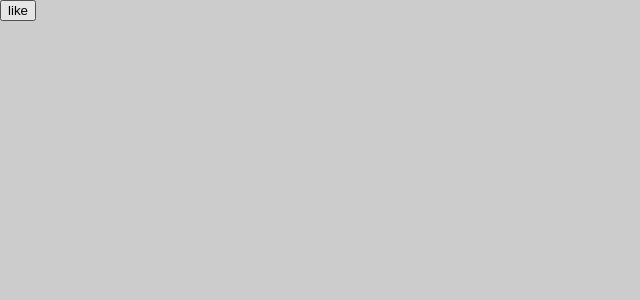
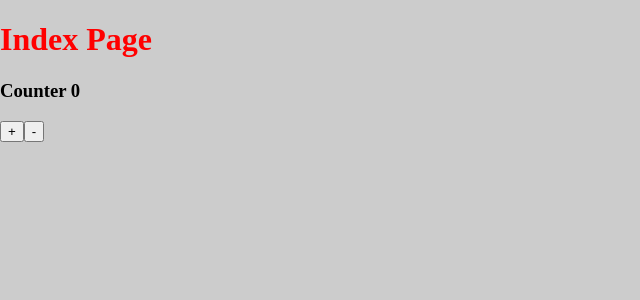
Before and after one commit to timchao0825/react-redux-practice, a React app: page / in a window 1280 px wide. Shown: the top 300 px of the page, without its empty margins (0-640 px from the left). Built offline with nearby package versions, Linux system fonts and the light colour scheme.

Commit message:
redux training

```diff
--- a/src/App.js
+++ b/src/App.js
@@ -1,22 +1,17 @@
 import '@babel/polyfill';
-
 import React from 'react';
 import ReactDOM from 'react-dom';
-// import Index from './pages/Index';
-// import Test from './pages/Test';
-import Comment from './pages/Comment';
-
+// page
+import Index from './pages/Index';
+// css
 import './assets/css/layout.scss';
-
 // redux
 import { store } from './store/configureStore';
 import { Provider } from 'react-redux';
 
 ReactDOM.render(
   <Provider store={store}>
-    {/* <Index /> */}
-    {/* <Test /> */}
-    <Comment likedText="cancel" unlikedText="like" />
+    <Index />
   </Provider>,
   document.getElementById('App')
 );
--- a/src/actions/actions.js
+++ b/src/actions/actions.js
@@ -8,7 +8,6 @@ export const DECREMENT = () => {
     type: 'decrement',
   };
 };
-// export const IS_LOGIN = 'IS_LOGIN';
 export const IS_LOGIN = () => {
   return {
     type: 'IS_LOGIN',
--- a/src/pages/Index.js
+++ b/src/pages/Index.js
@@ -21,12 +21,10 @@ function Index() {
         <h3>Counter {counter}</h3>
         <button onClick={() => dispatch(INCREMENT())}> + </button>
         <button onClick={() => dispatch(DECREMENT())}> - </button>
-
-        <hr />
-
+        {/* <hr />
         <h3>Loggin State</h3>
         <button onClick={() => dispatch(IS_LOGIN())}>LOG</button>
-        {isLogged ? <h3>Valuable Information to see it</h3> : ''}
+        {isLogged ? <h3>Valuable Information to see it</h3> : ''} */}
       </div>
       {/* <TextArea defaultVal={startVal}/> */}
     </div>
--- a/src/reducers/isLogged.js
+++ b/src/reducers/isLogged.js
@@ -1,5 +1,3 @@
-// import { IS_LOGIN } from '../actions/actions';
-
 const loggedReducer = (state = false, action) => {
   switch (action.type) {
     case 'IS_LOGIN':
```
Also changed, not shown: src/components/todo/TodoList.js (added, +9 -0 lines).
